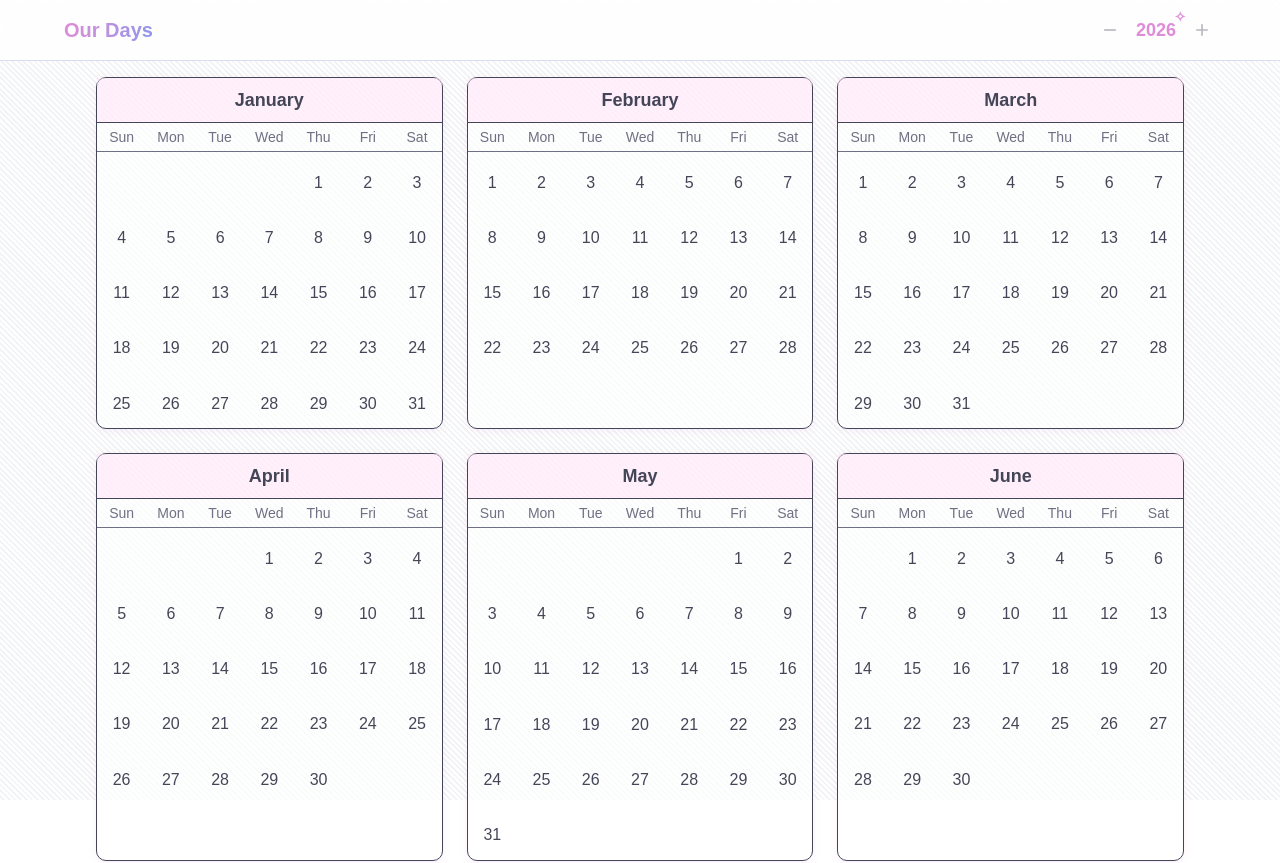
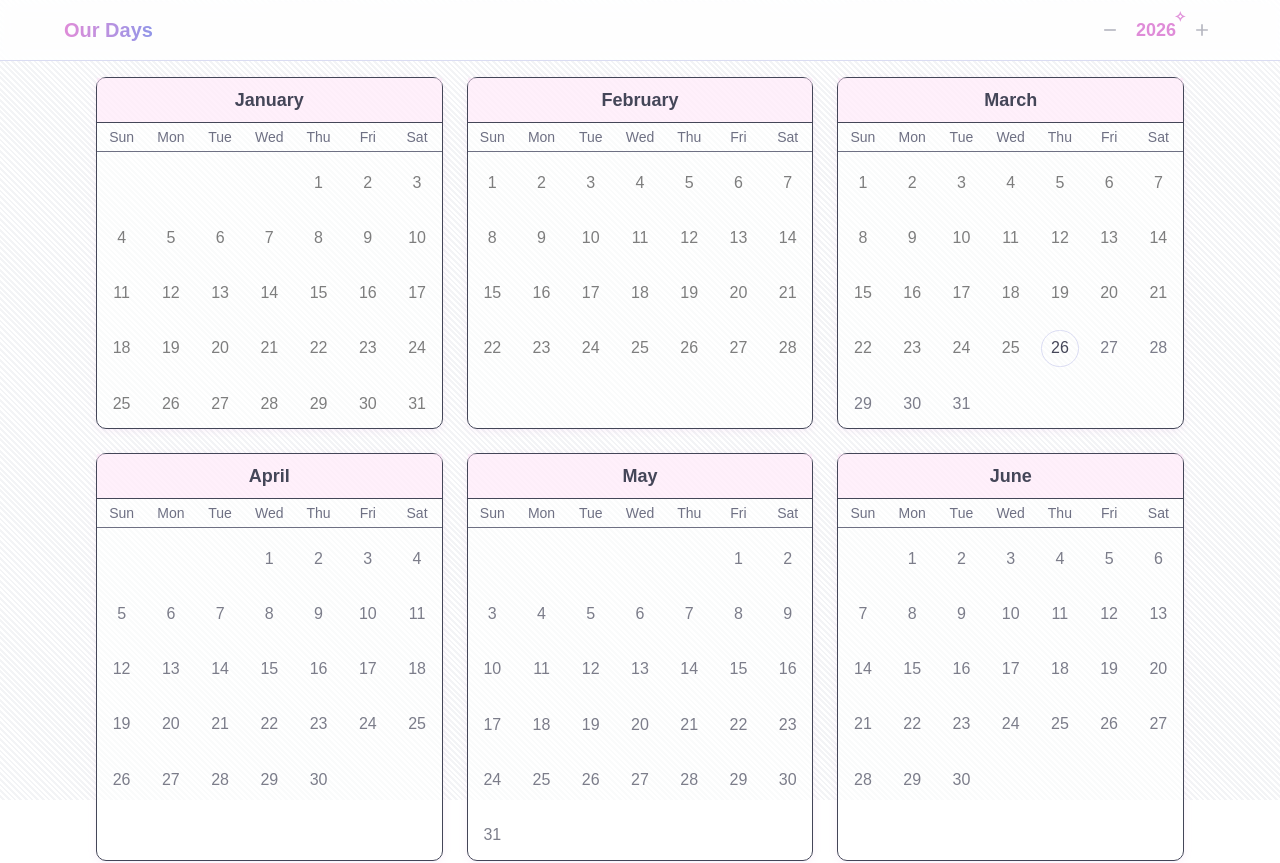
Before and after one commit to CheapNightbot/our-days, a React (Vite) app: page / in a window 1280 px wide. Shown: the top 863 px of the page. Built offline with nearby package versions, Linux system fonts and the light colour scheme.

Commit message:
Only allow reactions for/to current day

```diff
--- a/src/react-app/components/calendar.tsx
+++ b/src/react-app/components/calendar.tsx
@@ -1,5 +1,5 @@
 import { Dispatch, SetStateAction, useEffect, useMemo, useState, } from 'react';
-import { getDaysArray, getPaddingArray, getUserLocale } from '../utils';
+import { getDaysArray, getPaddingArray, getToday, getUserLocale } from '../utils';
 
 interface CalendarProps {
     year: number;
@@ -108,6 +108,8 @@ const MonthCard = ({
                     // Create date string for this specific day
                     const dateString = `${year}-${String(month + 1).padStart(2, '0')}-${String(day).padStart(2, '0')}`;
                     const isActive = activeDate === dateString;
+                    const isToday = getToday(dateString);
+                    const isPast = new Date(dateString) < new Date(new Date().setHours(0, 0, 0, 0));
 
                     return (
                         <div key={day} className="relative pt-1.5 m-1.5">
@@ -127,10 +129,14 @@ const MonthCard = ({
 
                             {/* Day Number Button */}
                             <button
-                                onClick={() => toggleDayPicker(day)}
+                                onClick={() => isToday && toggleDayPicker(day)}
+                                disabled={!isToday}
                                 className={`group w-full h-full aspect-square text-center rounded-full transition-all focus:outline-none focus:ring-2 focus:ring-primary flex items-center justify-center
-                                    ${isActive ? 'bg-primary text-primary-foreground' : 'hover:bg-accent hover:text-accent-foreground'}`}
-                                aria-label={`${monthName} ${day}`}
+                                    ${isActive ? 'bg-primary text-primary-foreground' : ''}
+                                    ${isToday ? 'hover:bg-accent hover:text-accent-foreground cursor-pointer border border-border' : 'cursor-default opacity-70'}
+                                    ${isPast ? 'grayscale' : ''}
+                                `}
+                                aria-label={`${monthName} ${day}${isToday ? ' (Today)' : ''}`}
                                 aria-expanded={isActive}
                             >
                                 {day}
@@ -142,8 +148,8 @@ const MonthCard = ({
                                 )}
                             </button>
 
-                            {/* Emoji Picker - Only show for active day */}
-                            {isActive && (
+                            {/* Emoji Picker - Only show for TODAY and active day */}
+                            {isActive && isToday && (
                                 <div
                                     // Prevent clicks inside from closing
                                     onClick={(e) => e.stopPropagation()}
--- a/src/react-app/utils/index.ts
+++ b/src/react-app/utils/index.ts
@@ -19,11 +19,19 @@ const getPaddingArray = (year: number, month: number) => {
     return Array.from({ length: padding }, (_, i) => i);
 };
 
+// Generates today's date in YYYY-MM-DD
+const getToday = (dateString: string) => {
+    const today = new Date();
+    const todayString = `${today.getFullYear()}-${String(today.getMonth() + 1).padStart(2, '0')}-${String(today.getDate()).padStart(2, '0')}`;
+    return dateString === todayString;
+};
+
 
 export {
     getDaysArray,
     getDaysInMonth,
     getFirstDayOfMonth,
     getPaddingArray,
-    getUserLocale
+    getToday,
+    getUserLocale,
 };
```
